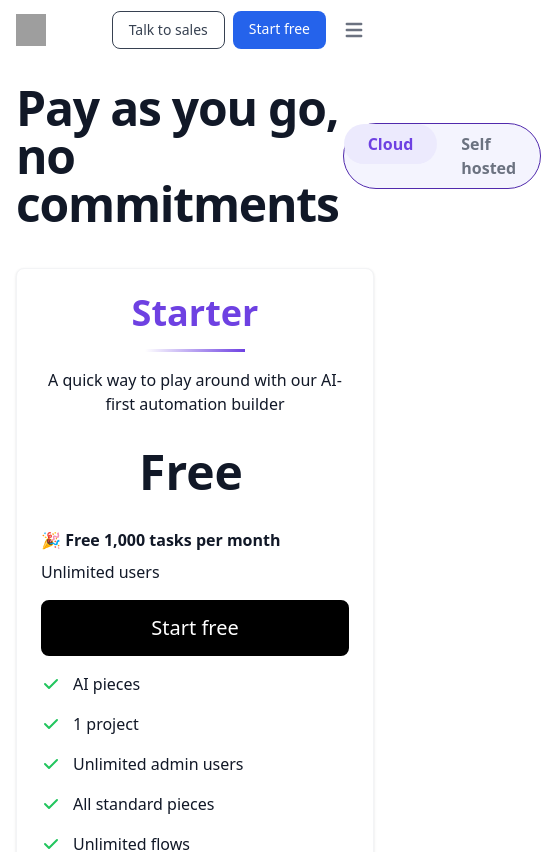
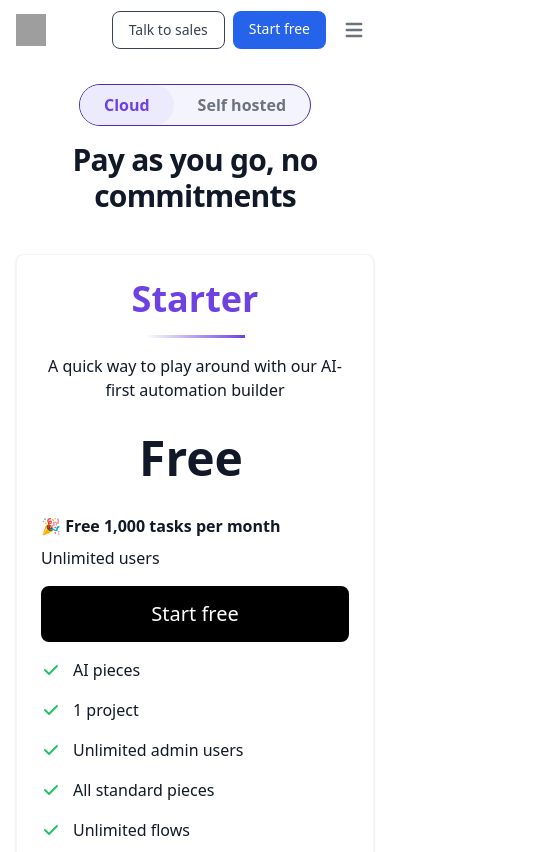
Before and after one commit to activepieces/marketing, a Nuxt app: page /pricing in a window 390 px wide. Shown: the top 852 px of the page, 541 px wide, since content can reach past the window. Built offline with nearby package versions, Linux system fonts and the light colour scheme; grey boxes are pictures that could not be loaded.

Commit message:
Fix responsiveness (esp pricing)

```diff
--- a/components/pages/index/Hero.vue
+++ b/components/pages/index/Hero.vue
@@ -8,9 +8,9 @@ const { data: homepageAnnouncement } = await useFetch(
 <template>
   <section class="animated-gradient dark:bg-gray-900 -mt-[62px]">
     <div
-      class="max-w-screen-xl px-4 pt-[150px] pb-[50px] mx-auto max-[500px]:pt-[125px]"
+      class="max-w-screen-xl px-4 pt-[120px] xl:pt-[180px] pb-[50px] mx-auto max-[500px]:pt-[125px]"
     >
-      <div class="lg:grid items-center pb-10 gap-8 lg:gap-12 lg:grid-cols-12">
+      <div class="lg:grid items-center pb-12 gap-8 lg:gap-12 lg:grid-cols-12">
         <div class="lg:col-span-6 text-center sm:mb-6 lg:text-left lg:mb-0">
           <div class="max-w-screen-sm mx-auto">
             <!--<a
@@ -52,9 +52,9 @@ const { data: homepageAnnouncement } = await useFetch(
               <!--Turn every department into an
               <span class="colored-text">AI Powerhouse</span>-->
             </h1>
-            <div class="mt-10 max-w-xl mx-auto mb-6 font-normal text-black lg:mx-0 xl:mb-16 md:text-lg xl:text-2xl dark:text-gray-400 max-[500px]:mb-[75px]">
-              <p class="flex items-center gap-1"><img class="inline w-[24px] shrink-0" src="/sparkle.png"> Your <span class="font-bold">IT team</span> prepares the automation infra</p>
-              <p class="mt-2 flex items-center gap-1"><img class="inline w-[24px] shrink-0" src="/sparkle.png"> <span class="font-bold">Everyone</span> builds AI automations</p>
+            <div class="mt-10 max-w-xl mx-auto mb-6 font-normal text-black lg:mx-0 xl:mb-16 md:text-lg xl:text-2xl dark:text-gray-400 max-[500px]:mb-[40px]">
+              <p class="flex items-center gap-1 max-lg:justify-center"><img class="inline w-[24px] shrink-0" src="/sparkle.png"> Your <span class="font-bold">IT team</span> prepares the automation infra</p>
+              <p class="mt-2 flex items-center gap-1 max-lg:justify-center"><img class="inline w-[24px] shrink-0" src="/sparkle.png"> <span class="font-bold">Everyone</span> builds AI automations</p>
             </div>
 
             <div
@@ -86,7 +86,7 @@ const { data: homepageAnnouncement } = await useFetch(
             alt="hero"
             width="350"
             height="350"
-            class="max-w-[1280px] w-full max-h-[500px] object-contain rounded-xl shadow-[20px_10px_200px_40px_#add0ff66]"
+            class="max-w-[1280px] w-full max-h-[500px] object-contain rounded-xl lg:shadow-[20px_10px_200px_40px_#add0ff66]"
           />
         </div>
       </div>
--- a/components/pages/pricing/Table.vue
+++ b/components/pages/pricing/Table.vue
@@ -58,11 +58,11 @@ const handleDeploymentModeChange = (newMode) => {
 <template>
   <section class="bg-white dark:bg-gray-900">
     <div class="py-6 px-4 mx-auto max-w-screen-xl lg:py-16 lg:px-6">
-      <div class="flex gap-1 justify-between align-center mb-10">
-        <h2 v-if="deploymentMode === 'cloud'" class="text-5xl tracking-tight font-extrabold text-gray-900 dark:text-white">Pay as you go, no commitments</h2>
-        <h2 v-else class="text-5xl tracking-tight font-extrabold text-gray-900 dark:text-white">Unlimited free tasks, on your own infra</h2>
+      <div class="flex max-lg:flex-col-reverse gap-1 justify-between max-lg:text-center align-center mb-10">
+        <h2 v-if="deploymentMode === 'cloud'" class="text-3xl lg:text-4xl xl:text-5xl tracking-tight font-extrabold text-gray-900 dark:text-white">Pay as you go, no commitments</h2>
+        <h2 v-else class="text-3xl lg:text-4xl xl:text-5xl tracking-tight font-extrabold text-gray-900 dark:text-white">Unlimited free tasks, on your own infra</h2>
 
-        <DeploymentSwitcher :deployment-mode="deploymentMode" @deployment-mode-changed="handleDeploymentModeChange" />
+        <DeploymentSwitcher :deployment-mode="deploymentMode" @deployment-mode-changed="handleDeploymentModeChange" class="max-lg:mb-3" />
       </div>
       <div class="space-y-8 lg:grid lg:grid-cols-3 sm:gap-6 xl:gap-10 lg:space-y-0 mt-4">
         <!-- Pricing Card -->
```
